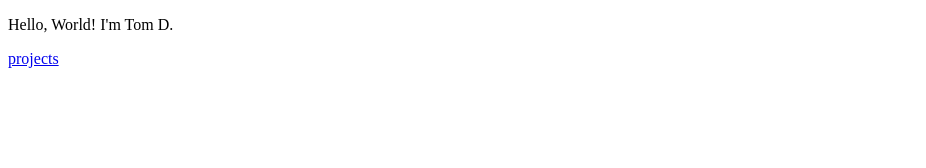
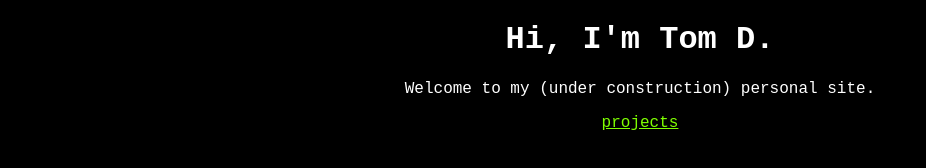
Before and after one commit to tom-des/tom-des.github.io, a plain HTML site: page index.html in a window 1280 px wide. Shown: the whole page, without its empty margins (0-926 px from the left). Drawn offline with Linux system fonts and the light colour scheme.

Commit message:
Style update

```diff
--- a/index.html
+++ b/index.html
@@ -5,16 +5,15 @@
     <meta charset="UTF-8">
     <meta http-equiv="X-UA-Compatible" content="IE=edge">
     <meta name="viewport" content="width=device-width, initial-scale=1.0">
-    <link rel="apple-touch-icon" sizes="180x180" href="/apple-touch-icon.png">
-    <link rel="icon" type="image/png" sizes="32x32" href="/favicon-32x32.png">
-    <link rel="icon" type="image/png" sizes="16x16" href="/favicon-16x16.png">
-    <link rel="manifest" href="/site.webmanifest">
+    <link rel="stylesheet" href="style.css">
     <title>Tom D.</title>
 </head>
 
 <body>
-    <p>Hello, World! I'm Tom D.</p>
+    <h1>Hi, I'm Tom D.</h1>
+    <p>Welcome to my (under construction) personal site.</p>
+    <a href="/projects/">projects</a>
 </body>
-<a href="/projects">projects</a>
+
 
 </html>
--- /dev/null
+++ b/style.css
@@ -0,0 +1,10 @@
+body {
+    background-color: black;
+    color: white;
+    font-family:'Courier New', Courier, monospace;
+    text-align: center;
+}
+
+a {
+    color: chartreuse
+}
```
Also changed, not shown: projects/index.html (+3 -2 lines), android-chrome-192x192.png (deleted), android-chrome-512x512.png (deleted), apple-touch-icon.png (deleted), favicon-16x16.png (deleted), favicon-32x32.png (deleted), site.webmanifest (deleted).
